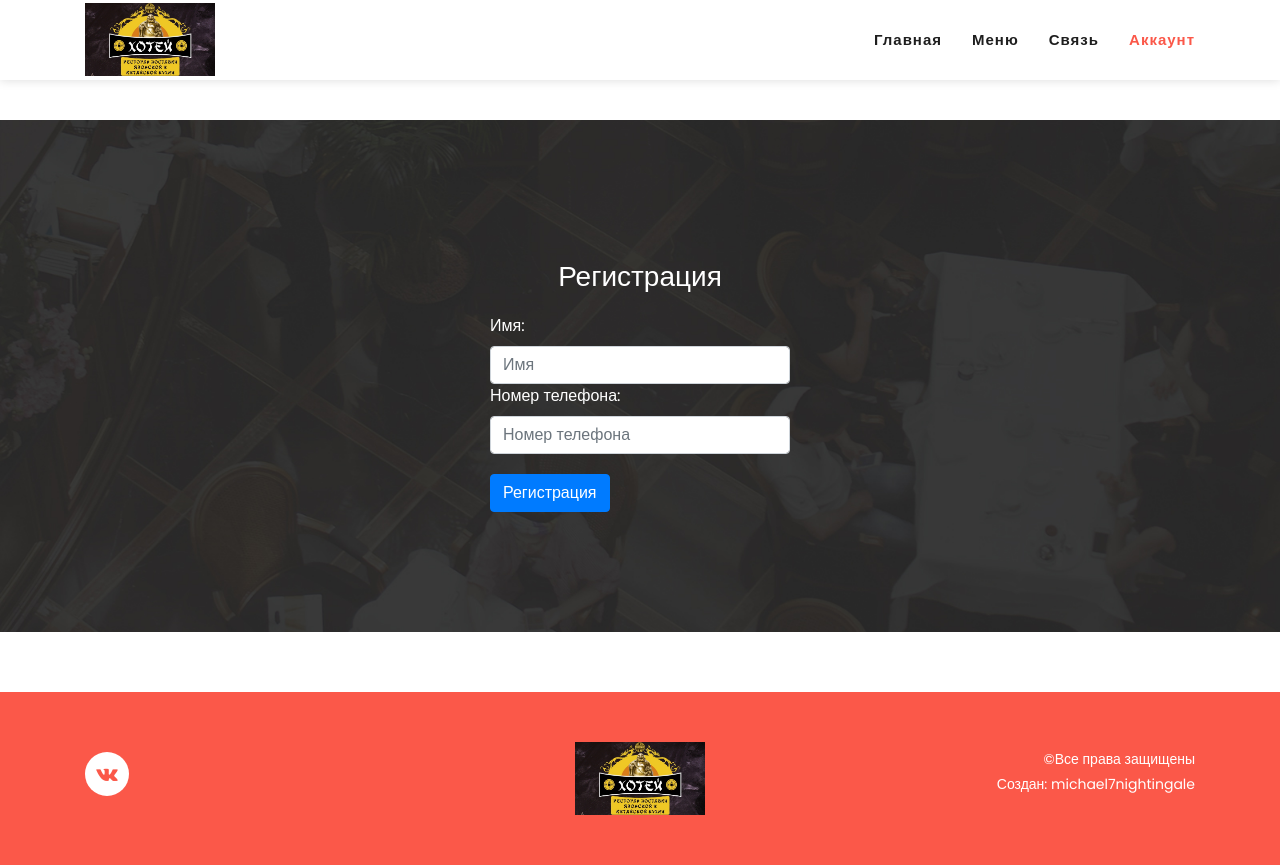
After one commit to michael7nightingale/litestar-restaurant, a Python web app: template src/internal/templates/register.html in a window 1280 px wide. The commit adds this page. Run offline with Jinja, Linux system fonts and the light colour scheme; the template is opened without the code that fills it: most values are stand-ins (such as "Sample title", 1, 10 or a date in 2020).

Commit message:
create login and register templates

```diff
--- a/src/internal/templates/base.html
+++ b/src/internal/templates/base.html
@@ -60,6 +60,7 @@
 <!--                                </ul>-->
 <!--                            </li>-->
                         <li class="scroll-to-section"><a href="{{ url_for('contact') }}">Связь</a></li>
+                        <li class="scroll-to-section"><a href="{{ url_for('account') }}">Аккаунт</a></li>
                     </ul>
                     <!-- ***** Menu End ***** -->
                 </nav>
--- /dev/null
+++ b/src/internal/templates/register.html
@@ -0,0 +1,29 @@
+{% extends "base.html" %}
+
+{% block content %}
+<section class="section" id="reservation">
+    <div class="container">
+        <h3 style="text-align: center; color: white; margin: 20px">Регистрация</h3>
+        <div class="" style="margin: auto; max-width: 300px">
+            <form method="post">
+                <label style="color: white" for="name">Имя:</label>
+                <input type="text" id="name" required name="name" class="form-control" placeholder="Имя"/>
+                <label style="color: white" for="phone">Номер телефона:</label>
+                <input type="text" required id="phone" name="phone" class="form-control" placeholder="Номер телефона"/>
+                <div class="row">
+                    <div class="col">
+                       <button style="margin: auto; margin-top: 20px" type="submit" class="btn btn-primary">Регистрация</button>
+                    </div>
+                </div>
+            </form>
+        </div>
+    </div>
+</section>
+<script>
+    for (let liEl of document.getElementsByClassName("scroll-to-section")){
+        if (liEl.innerText === "Аккаунт"){
+            liEl.children[0].className = "active"
+        }
+    }
+</script>
+{% endblock %}
```
Also changed, not shown: src/internal/templates/login.html (added, +27 -0 lines).
